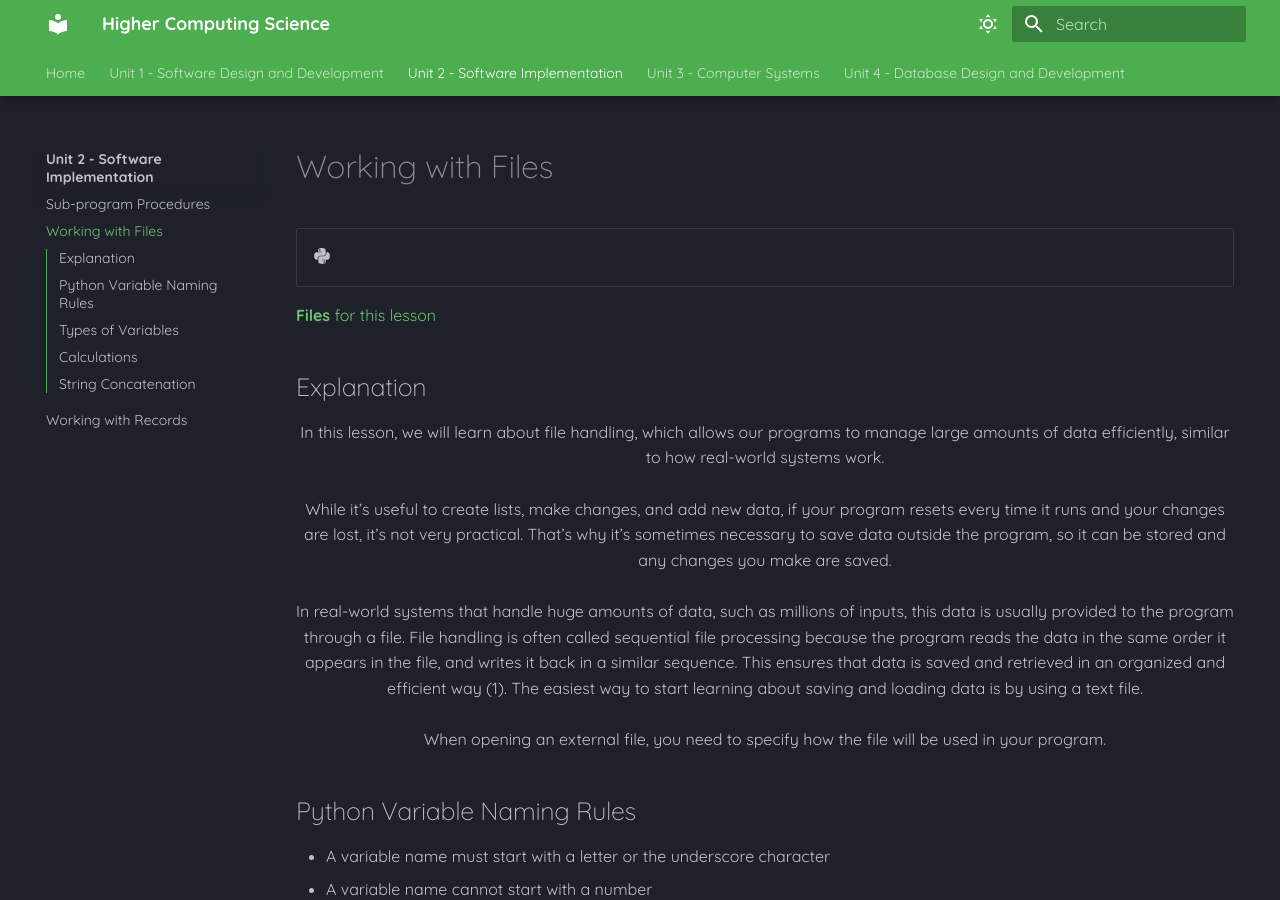
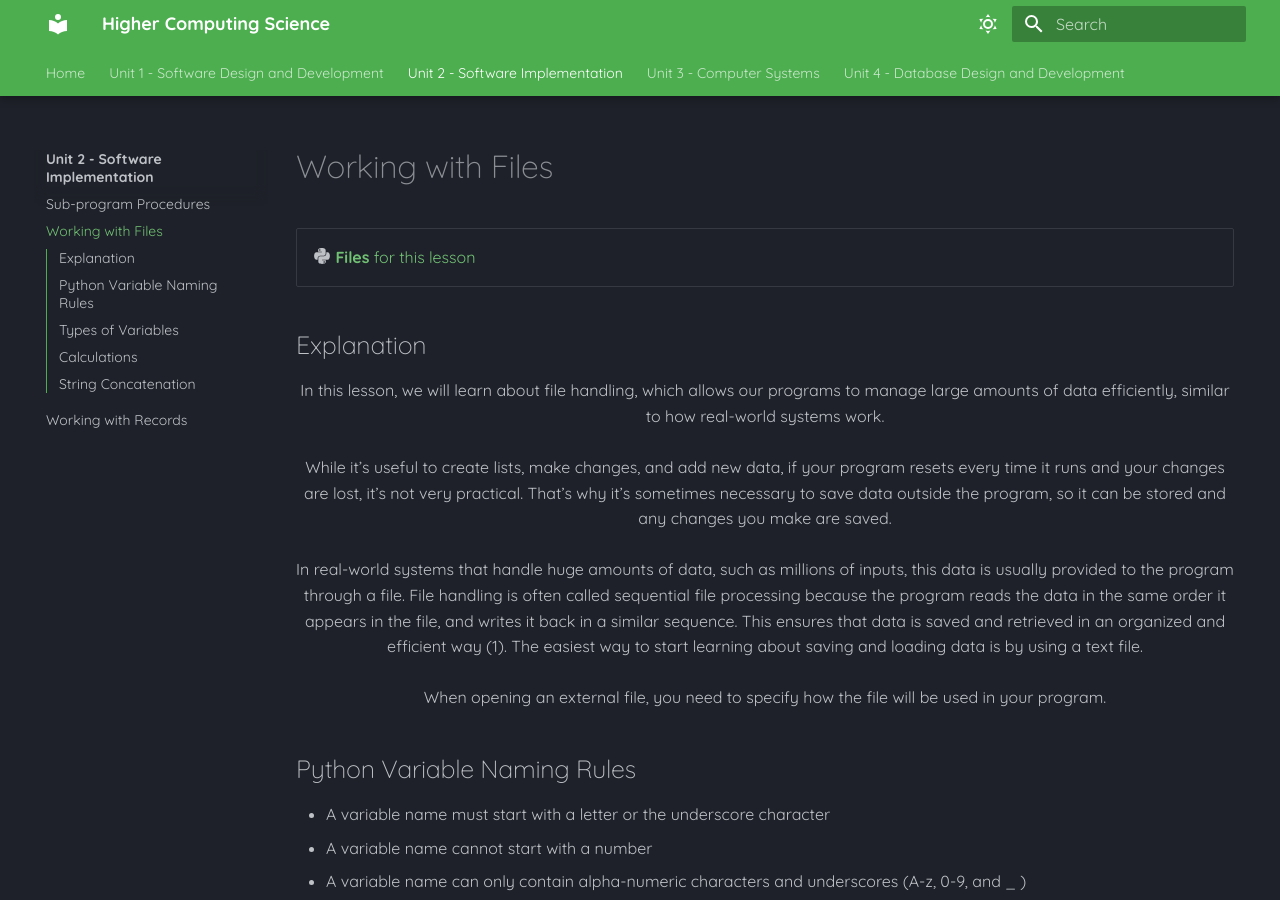
Before and after one commit to Mr-Wood-CS/Higher-Computing-Science-MD-Files, an MkDocs documentation site: the page built from docs/SI/02-Working-with-Files.md, in a window 1280 px wide and 900 px high. Built offline with MkDocs 1.6.1 and Material for MkDocs 9.7.7, drawn with Linux system fonts in a browser that asks for light colours.

Commit message:
Update 02-Working-with-Files.md

```diff
--- a/docs/SI/02-Working-with-Files.md
+++ b/docs/SI/02-Working-with-Files.md
@@ -1,10 +1,10 @@
 # Working with Files
 
 <div class="grid cards" markdown>
-- :fontawesome-brands-python:
+- :fontawesome-brands-python:[ __Files__ for this lesson](https://github.com/Mr-Wood-CS/National-5-Computing-Science-Code-Files/tree/b37eed7eaec3ed4b1d16cf3238b6ddd619c9ff1e/05-File-Handling-(csv%20files))
 </div>
 
-[__Files__ for this lesson](https://github.com/Mr-Wood-CS/National-5-Computing-Science-Code-Files/tree/b37eed7eaec3ed4b1d16cf3238b6ddd619c9ff1e/05-File-Handling-(csv%20files))
+
 
 ## Explanation
 
```
